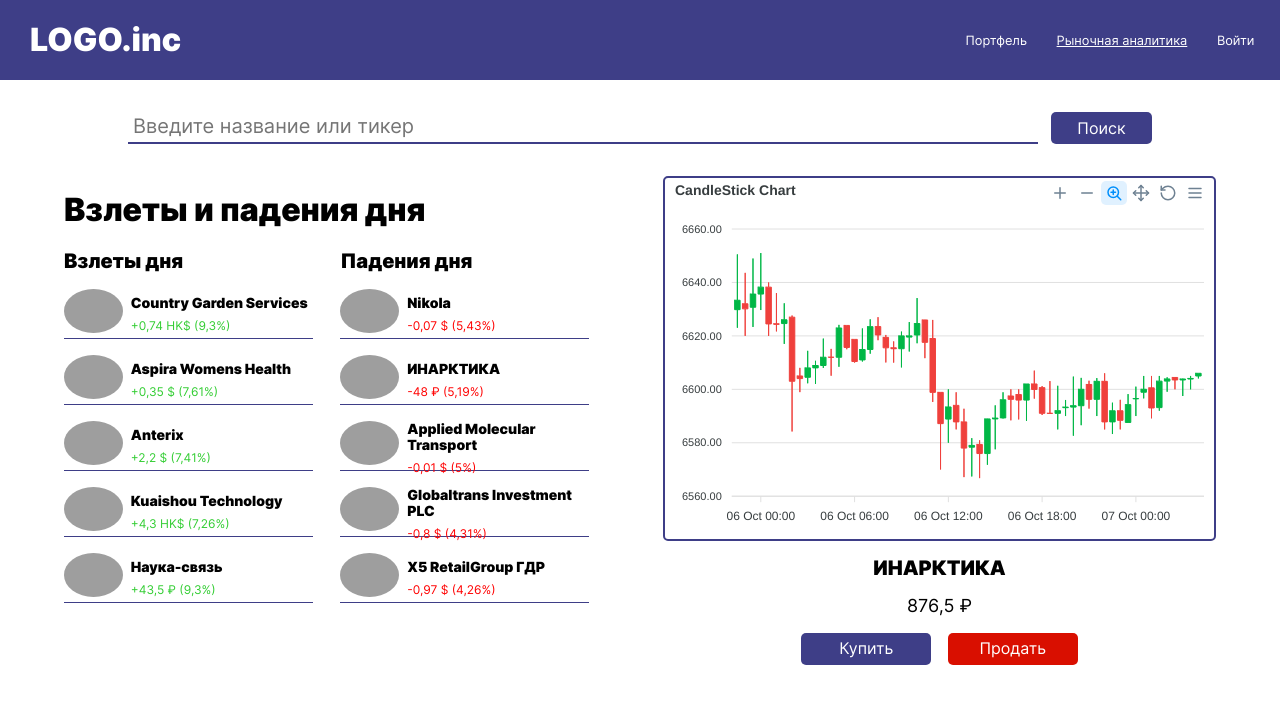
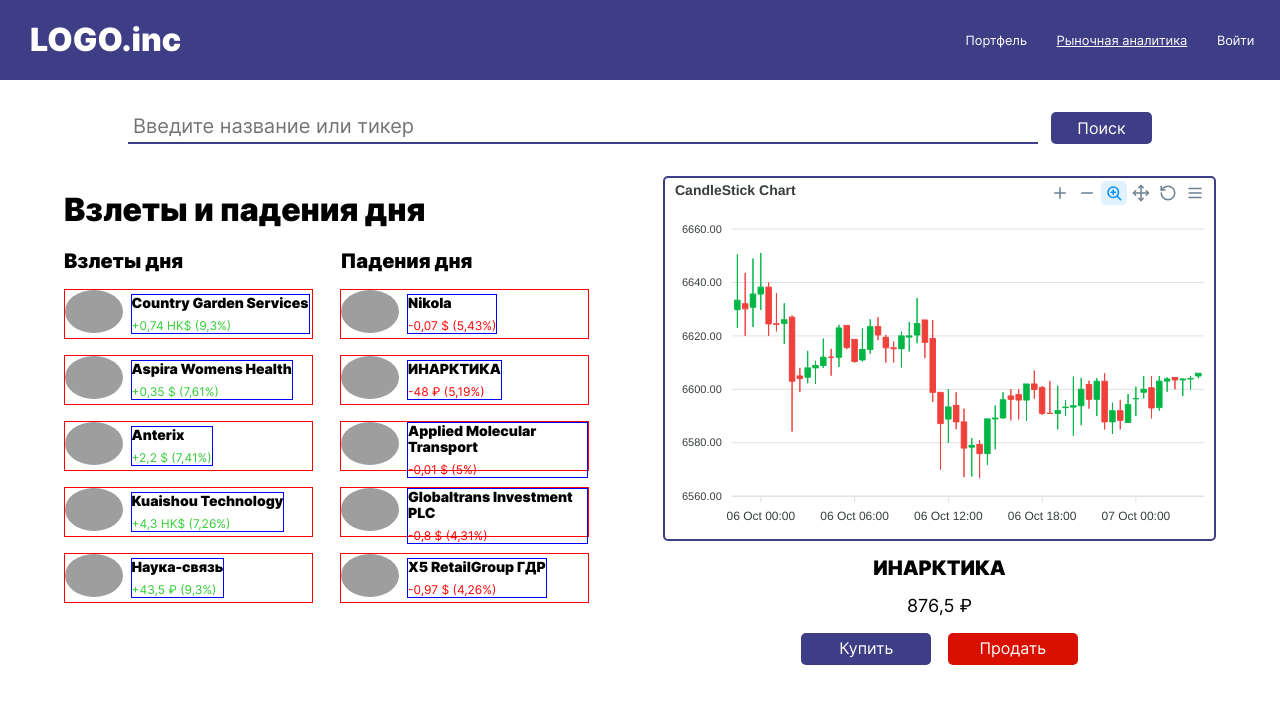
Before and after one commit to a1x02/chart, a plain HTML site: page market.html in a window 1280 px wide. Drawn offline with nearby package versions, Linux system fonts and the light colour scheme; grey boxes are pictures that could not be loaded.

Commit message:
Update app.css

```diff
--- a/app.css
+++ b/app.css
@@ -191,13 +191,14 @@ main {
 }
 
 .item {
-    border-bottom: 1px solid #3e3e87;
+    /*border-bottom: 1px solid #3e3e87;*/
     width: 90%;
     display: flex;
     position: relative;
     height: 50px;
     margin-bottom: 2vh;
     cursor: pointer;
+    border: 1px solid red;
 }
 
 .item__logo {
@@ -210,6 +211,7 @@ main {
     position: relative;
     display: block;
     margin: auto 0 auto 1vh;
+    border: 1px solid blue;
 }
 
 .item__name {
```
